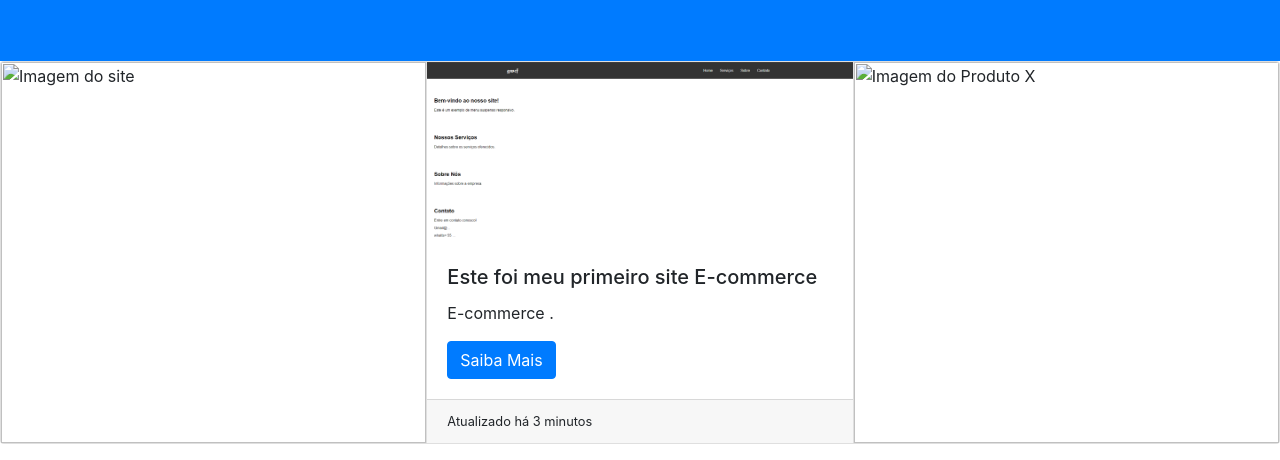
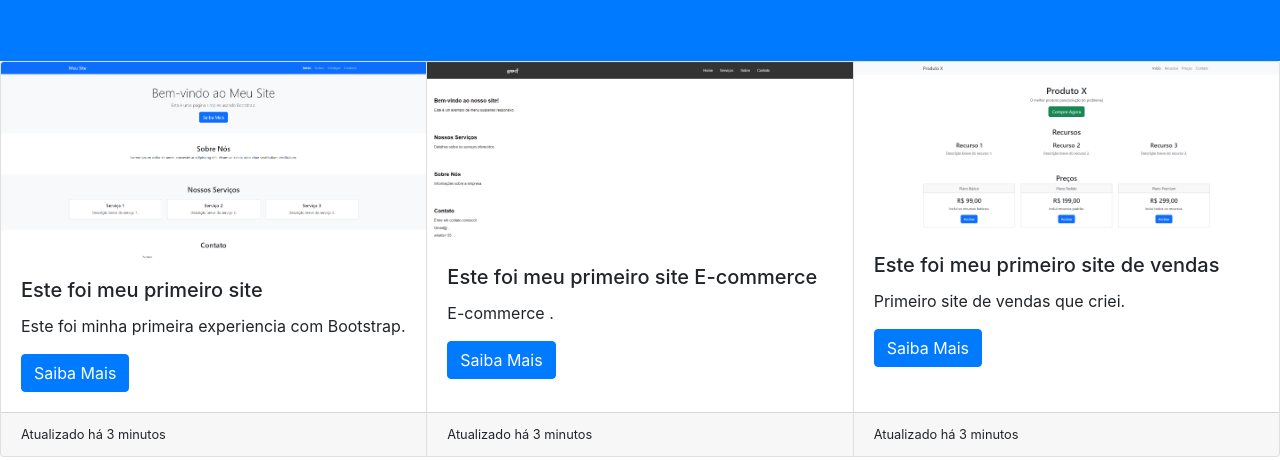
Before and after one commit to Gabrielwcf/Portifolins, a plain HTML site: page index.html in a window 1280 px wide. Shown: the part 195-655 px from the top of the page. Drawn offline with nearby package versions, Linux system fonts and the light colour scheme; files whose address does not match are found by name.

Commit message:
Update index.html

```diff
--- a/index.html
+++ b/index.html
@@ -32,7 +32,7 @@
   <!-- Conteúdo Principal -->
   <div class="card-group">
     <div class="card">
-      <img src="Meusite.png.png" class="card-img-top" alt="Imagem do site">
+      <img src="imgs/Meusite.png.png" class="card-img-top" alt="Imagem do site">
       <div class="card-body">
         <h5 class="card-title">Este foi meu primeiro site</h5>
         <p class="card-text">Este foi minha primeira experiencia com Bootstrap.</p>
@@ -54,7 +54,7 @@
       </div>
     </div>
     <div class="card">
-      <img src="Produtox.png" class="card-img-top" alt="Imagem do Produto X">
+      <img src="imgs/Produtox.png" class="card-img-top" alt="Imagem do Produto X">
       <div class="card-body">
         <h5 class="card-title">Este foi meu primeiro site de vendas</h5>
         <p class="card-text">Primeiro site de vendas que criei.</p>
```
